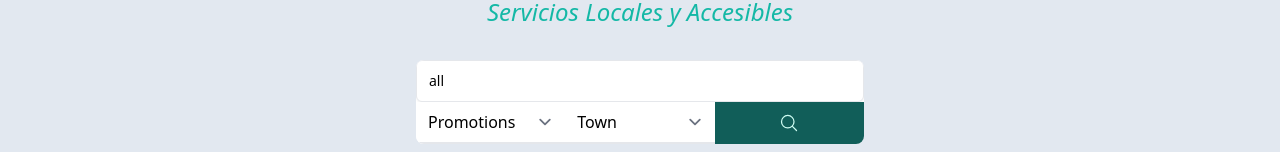
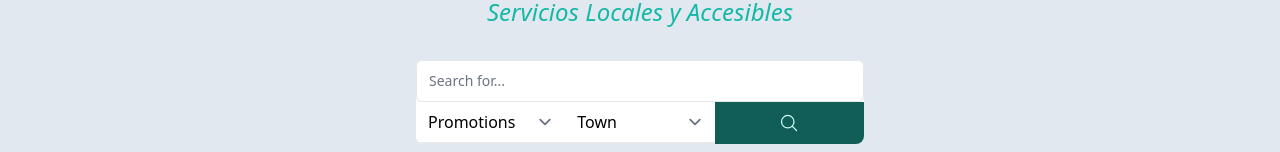
Before and after one commit to Lusanco/PalitasPR, a Svelte app in the folder frontend/: page / in a window 1280 px wide. Shown: the part 428-580 px from the top of the page. Built offline with nearby package versions, Linux system fonts and the light colour scheme.

Commit message:
minor fixes

```diff
--- a/frontend/src/components/PageSearchBar.svelte
+++ b/frontend/src/components/PageSearchBar.svelte
@@ -10,7 +10,7 @@
   let loaded = false;
   let reload = false;
   let error = false;
-  let search = "all"; // service
+  let search = ""; // service
   let model = "promotions";
   let town = "all";
   const towns = Object.values(listTowns);
```
